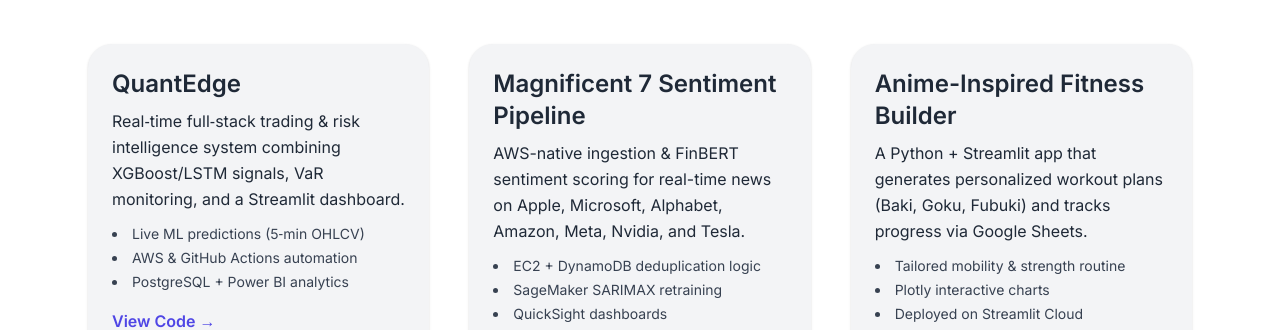
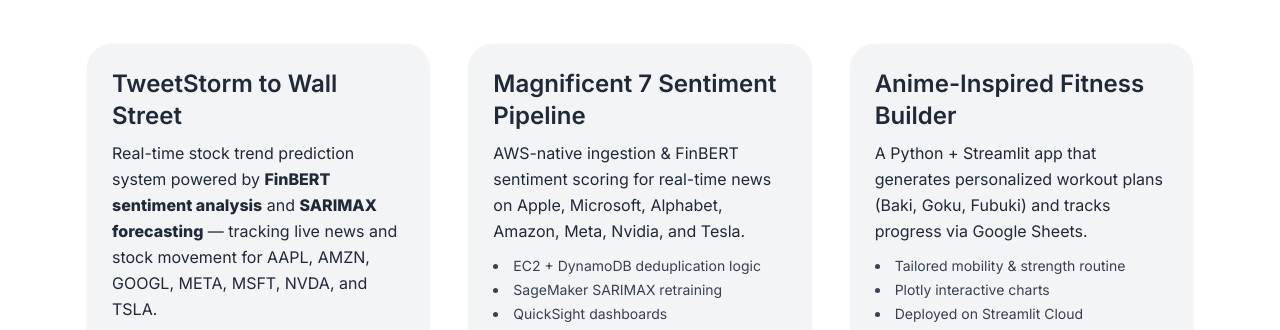
Before and after one commit to gagan11678/gagan11678.github.io, a plain HTML site: page index.html in a window 1280 px wide. Shown: the part 622-952 px from the top of the page. Drawn offline with nearby package versions, Linux system fonts and the light colour scheme.

Commit message:
Update index.html

```diff
--- a/index.html
+++ b/index.html
@@ -80,21 +80,23 @@
       <div class="grid gap-10 md:grid-cols-2 lg:grid-cols-3">
         <!-- Project Card 1 -->
         <article class="bg-gray-100 rounded-3xl shadow p-6" data-reveal>
-          <h3 class="text-2xl font-semibold mb-2">QuantEdge</h3>
+          <h3 class="text-2xl font-semibold mb-2">TweetStorm to Wall Street</h3>
           <p class="mb-3">
-            Real‑time full‑stack trading & risk intelligence system combining XGBoost/LSTM signals, VaR monitoring, and a Streamlit dashboard.
+            Real-time stock trend prediction system powered by <strong>FinBERT sentiment analysis</strong> and <strong>SARIMAX forecasting</strong> — tracking live news and stock movement for AAPL, AMZN, GOOGL, META, MSFT, NVDA, and TSLA.
           </p>
           <ul class="text-sm list-disc list-inside space-y-1 mb-4 text-gray-700">
-            <li>Live ML predictions (5‑min OHLCV)</li>
-            <li>AWS & GitHub Actions automation</li>
-            <li>PostgreSQL + Power BI analytics</li>
+            <li>Built AWS-native pipelines using <strong>EC2, S3, and DynamoDB</strong></li>
+            <li>Applied <strong>FinBERT NLP</strong> for real-time sentiment fading & deduplication</li>
+            <li>Trained <strong>SARIMAX models on SageMaker</strong> (daily retraining + time-series features)</li>
+            <li>Delivered actionable forecasts via <strong>Streamlit & QuickSight dashboards</strong></li>
           </ul>
           <a
-            href="https://github.com/your‑repo/quantedge"
+            href="https://github.com/gagan11678/Real-Time-Financial-Stock-Analysis-And-Prediction"
             class="text-indigo-600 font-semibold hover:underline"
             target="_blank" rel="noopener"
           >View Code →</a>
         </article>
+
 
         <!-- Project Card 2 -->
         <article class="bg-gray-100 rounded-3xl shadow p-6" data-reveal>
```
